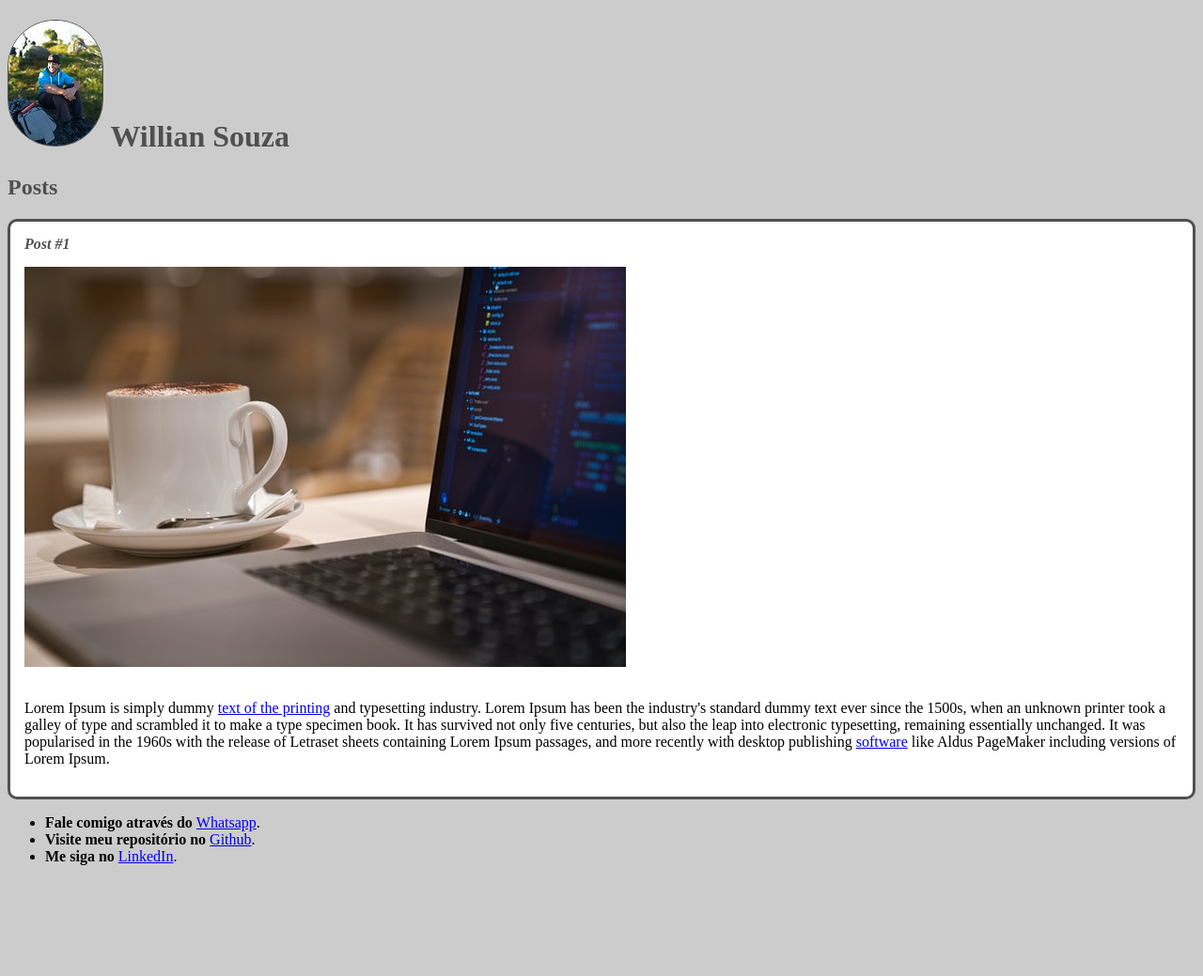
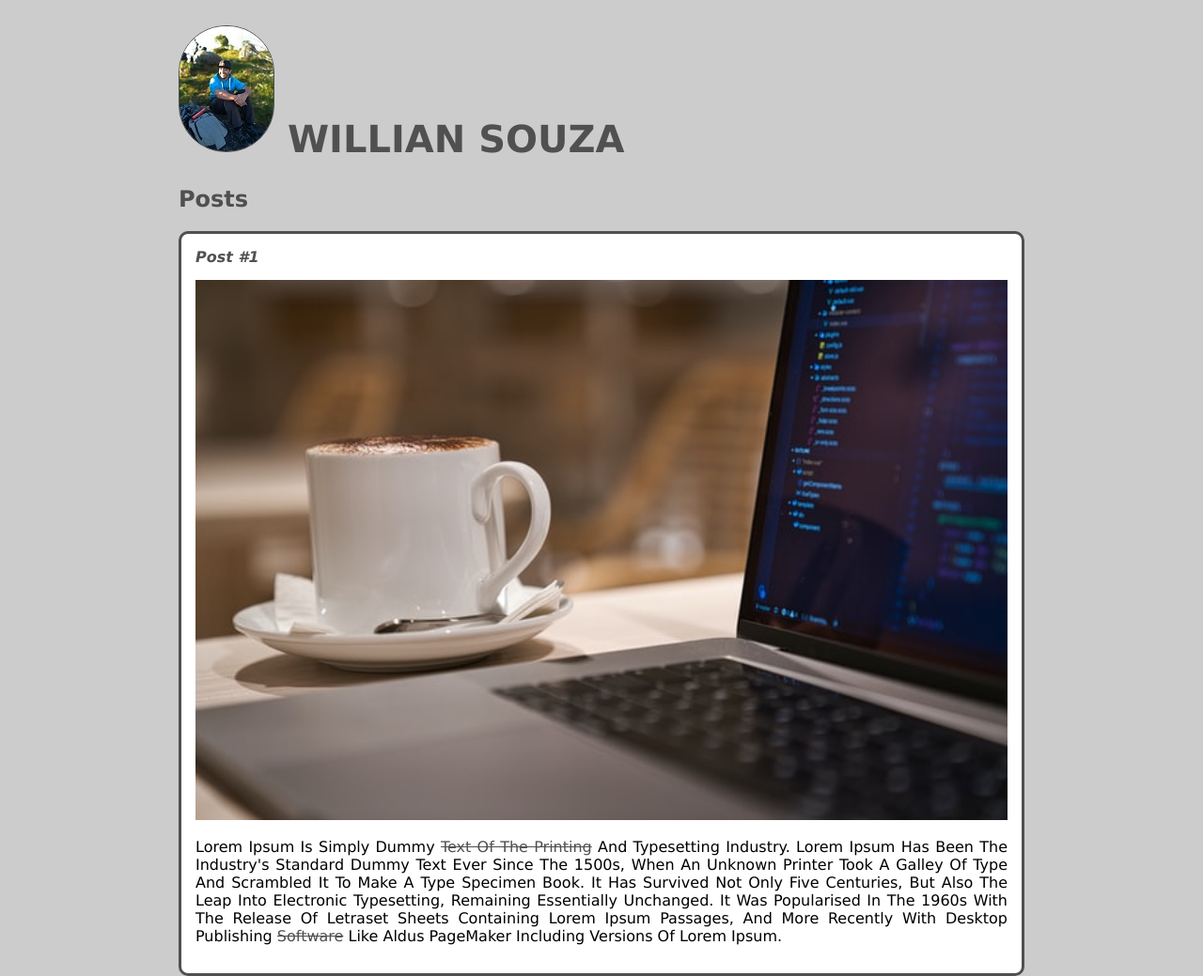
Before and after one commit to WillSouza93/desafio-github-primeiro-repositorio, a plain HTML site: page Curso-HTML5/index.html in a window 1280 px wide. Shown: the top 1039 px of the page at 94% size. Before the commit the page ends 937 px from the top, so only its background shows below. Drawn offline with Linux system fonts and the light colour scheme.

Commit message:
Adicionando mais algumas alterações de exibição da página

```diff
--- a/Curso-HTML5/style.css
+++ b/Curso-HTML5/style.css
@@ -1,8 +1,26 @@
 body {
     background: #ccc;
+    font-family: Verdana;
+    max-width: 900px;
+    margin: auto;
+}
+
+.header_img {
+    border-radius: 50px;
+    border: 1px solid #505050;
 }
 
 #title, .subtitle, .post_title {
+    color: #505050;
+}
+
+#title {
+    font-size: 40px;
+    text-transform: uppercase;
+}
+
+a {
+    text-decoration: line-through;
     color: #505050;
 }
 
@@ -21,16 +39,23 @@ body {
     border-radius: 10px;
 }
 
-.post_contet {
+.post_content {
     margin: 0px;
     margin-bottom: 15px;
+    text-transform: capitalize;
+    text-align: justify;
 }
 
 .post_img {
     margin-bottom: 15px;
+    width: 100%;
 }
 
-.header_img {
-    border-radius: 50px;
-    border: 1px solid #505050;
+.contacts_list {
+    list-style-type: none;
+    padding-left: 15px;
 }
+
+.contacts_list li a {
+    text-decoration: none;
+}
```
